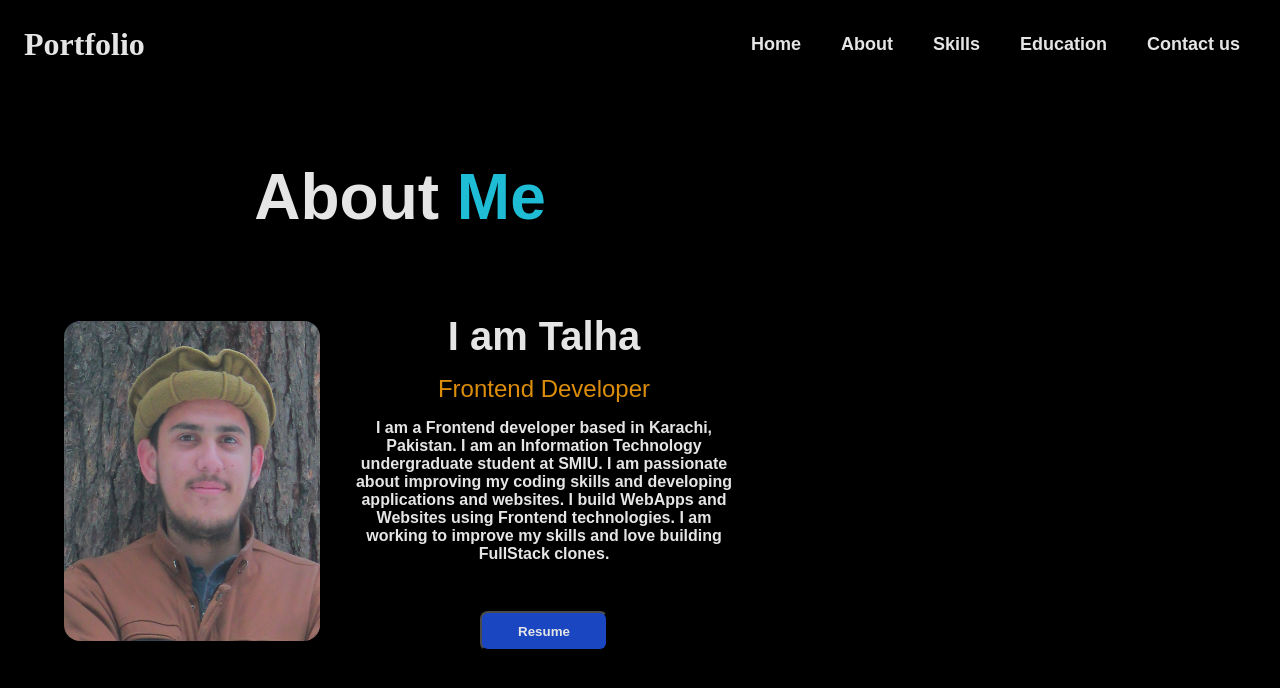
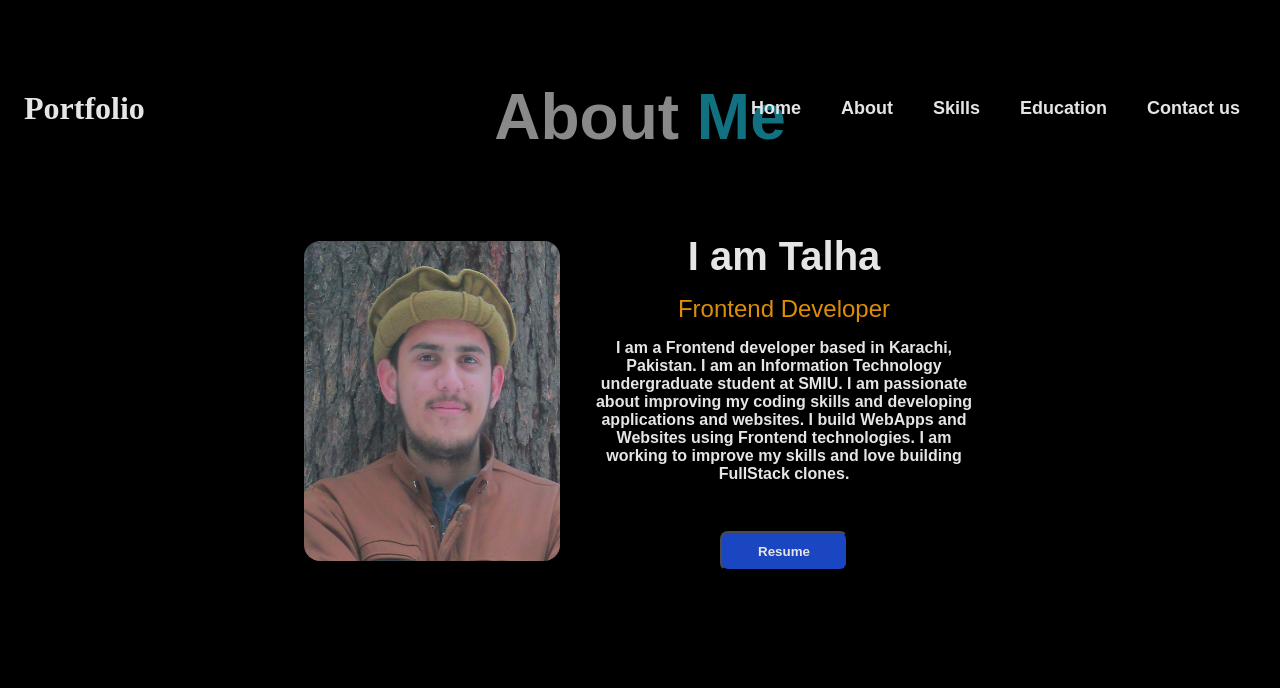
Before and after one commit to Muhammad361738/Portfolio-Nextjs-2, a Next.js app: page /About in a window 1280 px wide. Shown: the top 688 px of the page. Built offline with nearby package versions, Linux system fonts and the light colour scheme.

Commit message:
some changes

```diff
--- a/src/app/globals.css
+++ b/src/app/globals.css
@@ -285,13 +285,10 @@ body {
 }
 
 .about-container {
-  width: 100vh ;
-  height:100% ;
-  padding-top: 4rem;
-  /* display: grid;
-  justify-content: center;
-  align-items: center; */
-  /* padding-bottom: 4rem; */
+  width: 100%;
+  height: 100vh;
+  /* padding-top: 4rem; */
+  padding-bottom: 4rem;
 
 }
 
```
